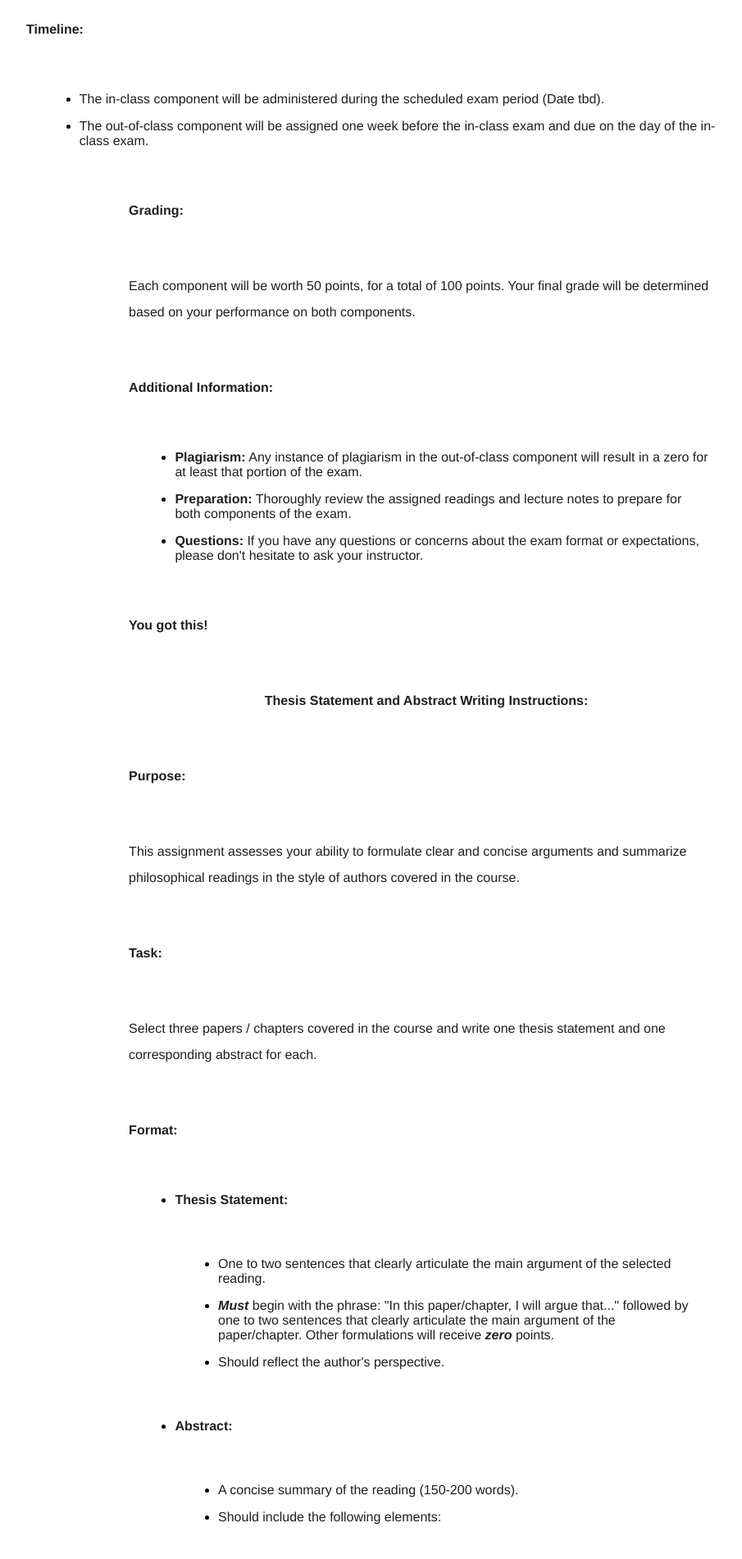
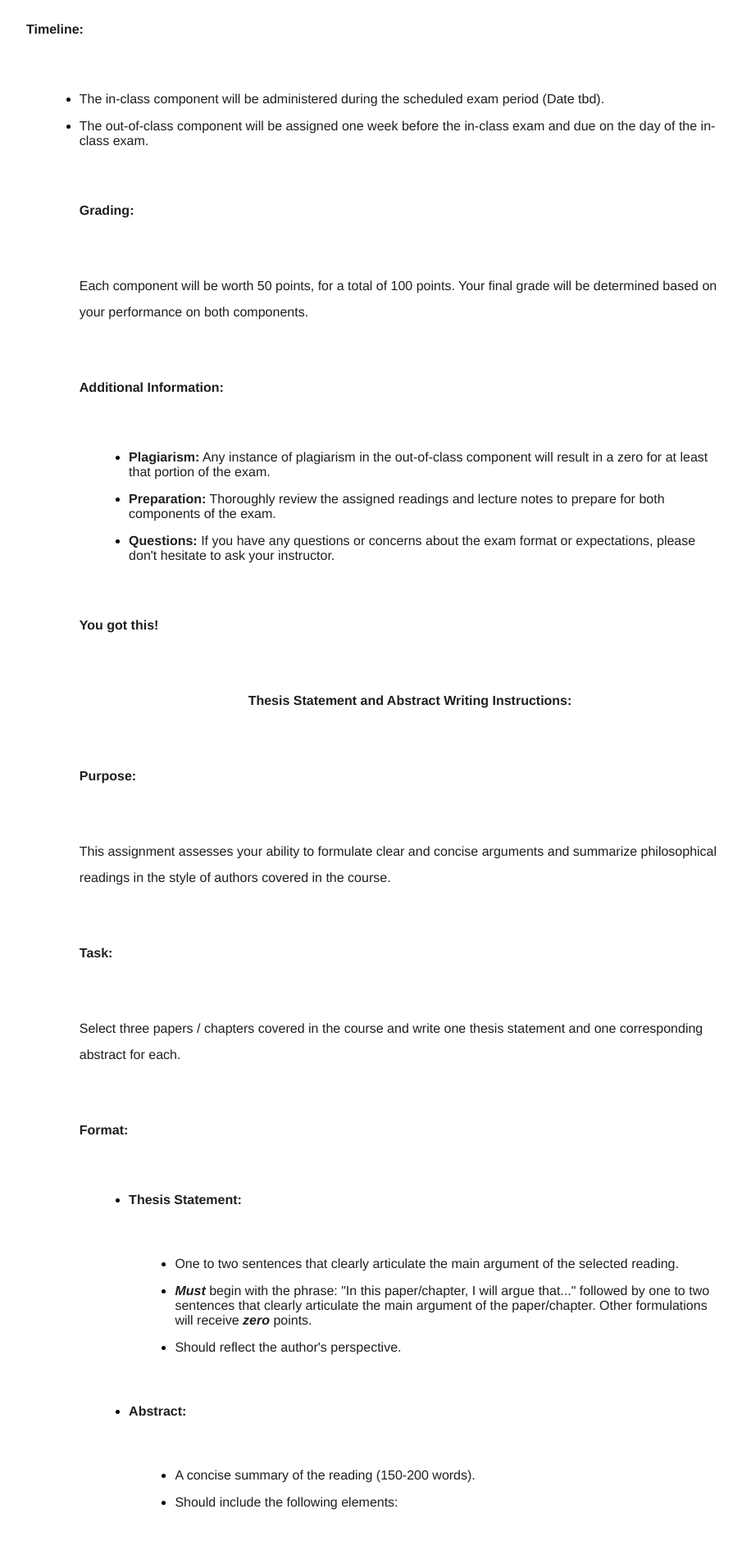
Before and after one commit to kevinjpatton/kevinjpatton.github.io, a Jekyll site: the page built from pedagogy/intro/intro_course_exams.html, in a window 1280 px wide. Shown: the part 1574-3476 px from the top of the page at 82% size, without its empty margins (160-1065 px from the left). Built offline with Jekyll 4.4.1, drawn with Linux system fonts in a browser that asks for light colours; Markdown is read by kramdown in place of the engine named in the settings.

Commit message:
Update intro_course_exams.html

```diff
--- a/pedagogy/intro/intro_course_exams.html
+++ b/pedagogy/intro/intro_course_exams.html
@@ -82,7 +82,6 @@ title: Pedagogy - Intro Course Exams
   <li>
     <span style="color:#1f1f1f;">The out-of-class component will be assigned one week before the in-class exam and due on the day of the in-class exam.</span>
   </li>
-<ul class="standard-list">
 <p>
   <span style="color:#1f1f1f;">
     <strong>Grading:</strong>
```
